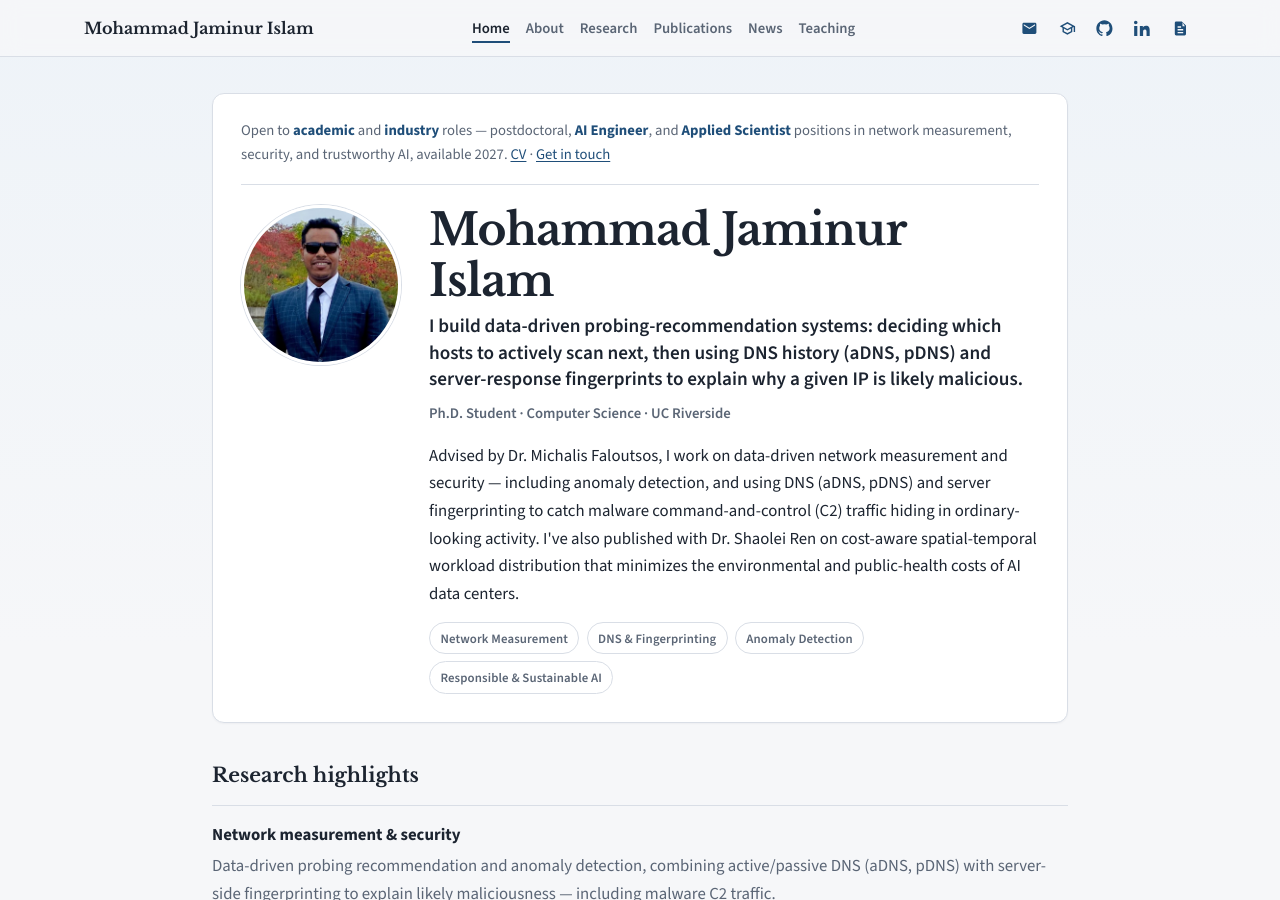
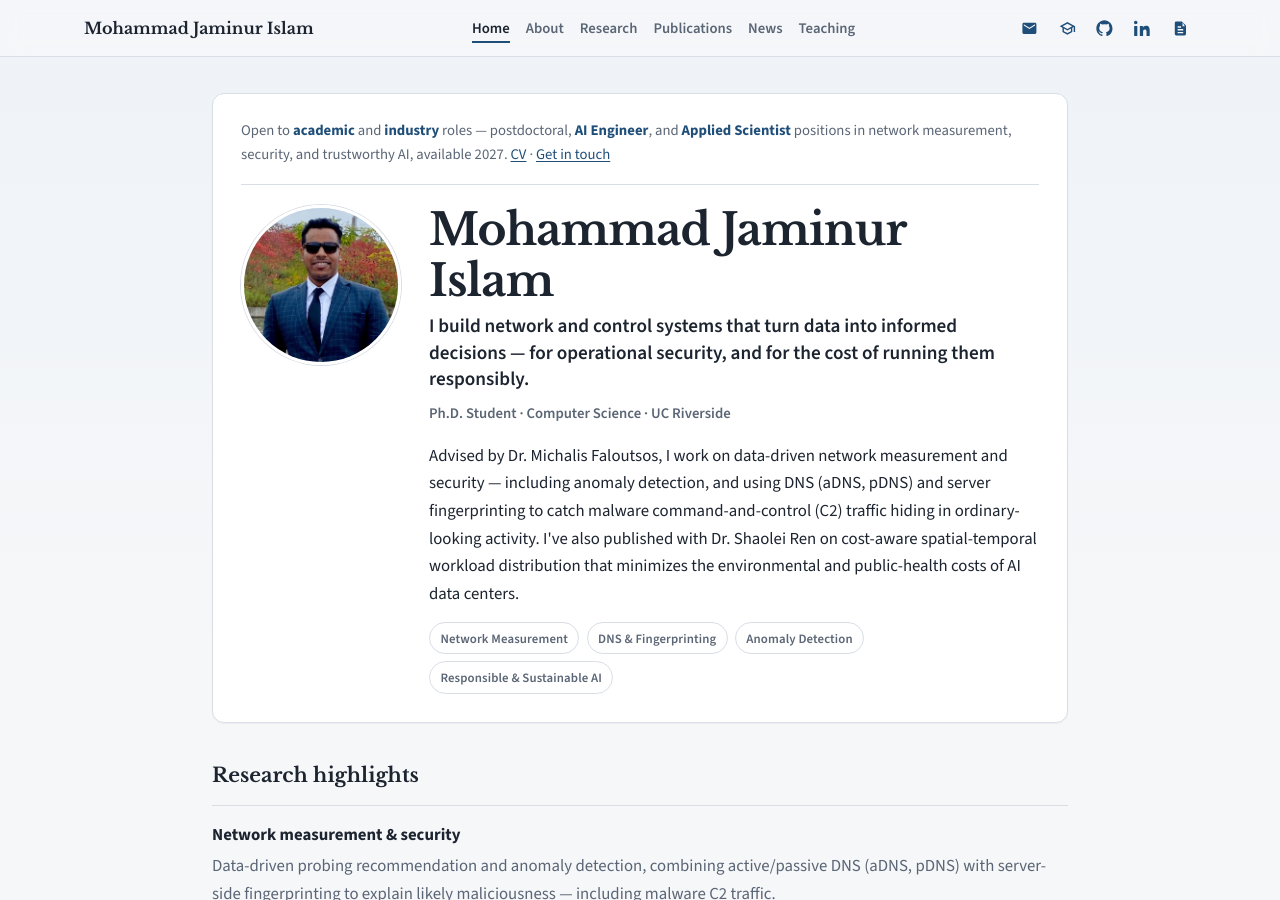
Before and after one commit to mohammadjaminur/mohammadjaminur.github.io, a Jekyll site: the page built from index.md, in a window 1280 px wide and 900 px high. Built offline with Jekyll 4.4.1, drawn with Linux system fonts in a browser that asks for light colours.

Commit message:
Broaden pitch line to cover both research threads
Replace the security-only pitch (probing recommendation, DNS, fingerprints)
with a general statement spanning both threads: network/control systems
that turn data into decisions for operational security and cost. The
specific mechanisms (DNS/fingerprinting for security, cost-aware workload
distribution) now live in the bio paragraph right below it.

```diff
--- a/index.md
+++ b/index.md
@@ -13,7 +13,7 @@ description: Ph.D. student at UC Riverside working on network measurement and se
     <img class="avatar avatar-lg" src="{{ '/profile.jpg' | relative_url }}" alt="Portrait of Mohammad Jaminur Islam" width="160" height="160">
     <div>
       <h1 class="profile-name">Mohammad Jaminur Islam</h1>
-      <p class="profile-pitch">I build data-driven probing-recommendation systems: deciding which hosts to actively scan next, then using DNS history (aDNS, pDNS) and server-response fingerprints to explain why a given IP is likely malicious.</p>
+      <p class="profile-pitch">I build network and control systems that turn data into informed decisions — for operational security, and for the cost of running them responsibly.</p>
       <p class="profile-role">Ph.D. Student · Computer Science · UC Riverside</p>
 
       <p class="profile-bio">Advised by Dr.&nbsp;Michalis Faloutsos, I work on data-driven network measurement and security — including anomaly detection, and using DNS (aDNS, pDNS) and server fingerprinting to catch malware command-and-control (C2) traffic hiding in ordinary-looking activity. I've also published with Dr.&nbsp;Shaolei Ren on cost-aware spatial-temporal workload distribution that minimizes the environmental and public-health costs of AI data centers.</p>
```
